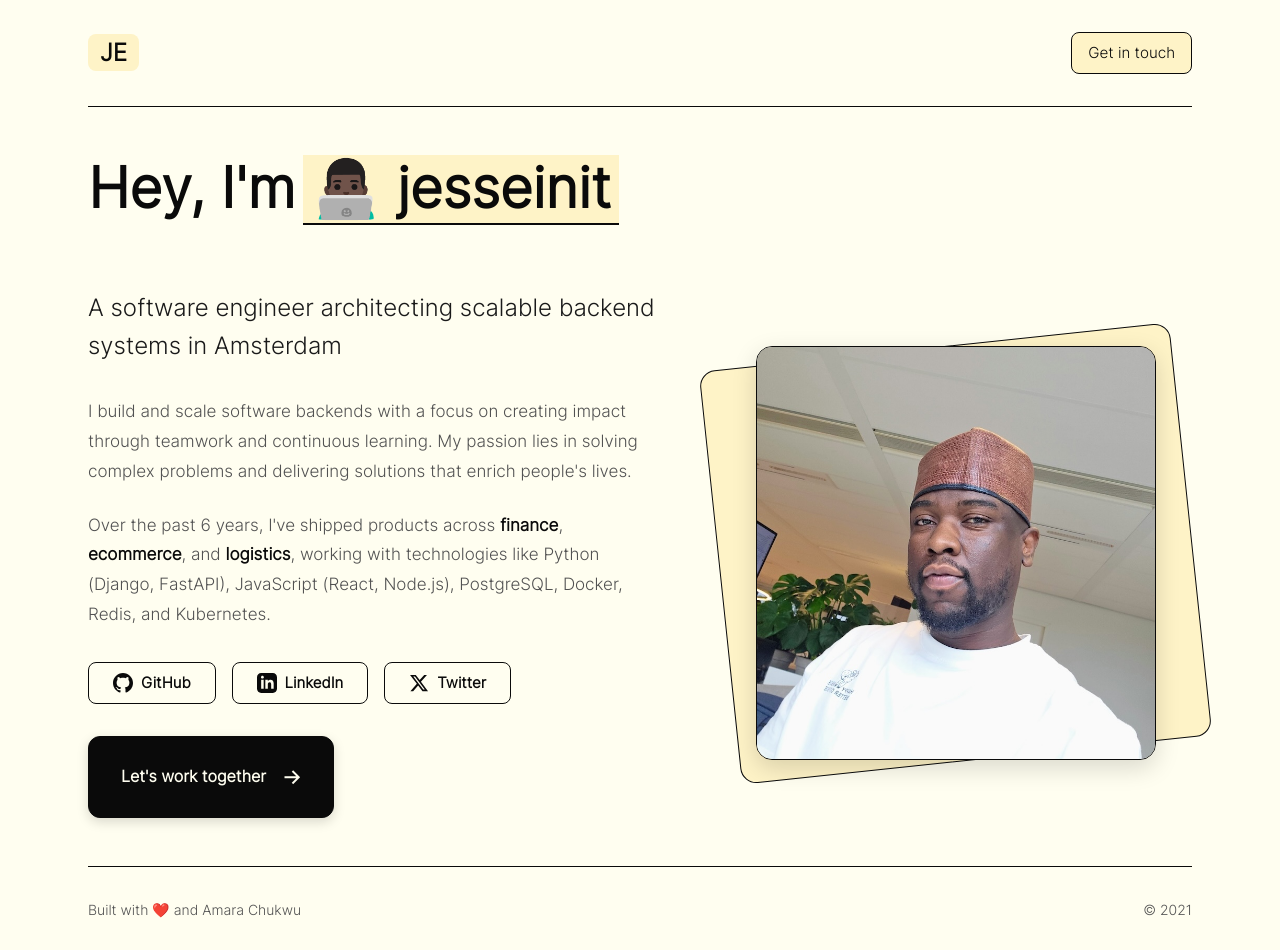
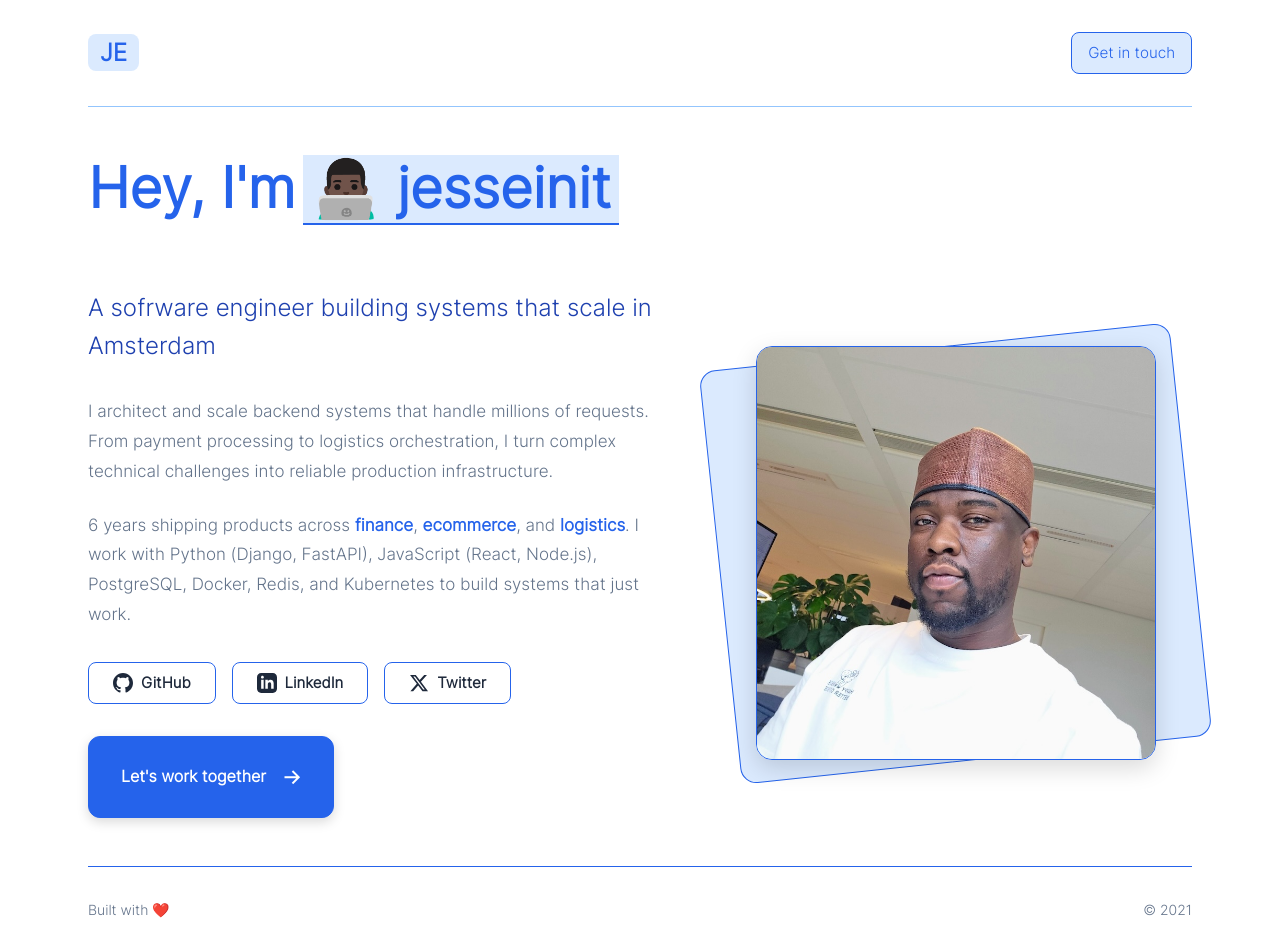
Before and after one commit to jesseinit/jesseinit.github.io, a Next.js app: page / in a window 1280 px wide. Shown: the top 950 px of the page. Built offline with nearby package versions, Linux system fonts and the light colour scheme.

Commit message:
chore: update footer text, enhance rate card layout, and refine styles

```diff
--- a/components/Footer.js
+++ b/components/Footer.js
@@ -3,7 +3,7 @@ export default function Footer() {
     <footer className="footer">
       <div className="footer-content">
         <p>
-          Built with <span className="heart">❤️</span> and Amara Chukwu
+          Built with <span className="heart">❤️</span>
         </p>
         <p className="footer-year">© {new Date().getFullYear()}</p>
       </div>
--- a/pages/index.js
+++ b/pages/index.js
@@ -13,20 +13,20 @@ export default function Home() {
           <div className="hero-content">
 
             <p className="hero-subtitle">
-              A software engineer architecting scalable backend systems in Amsterdam
+              A sofrware engineer building systems that scale in Amsterdam
             </p>
 
             <div className="hero-description">
               <p>
-                I build and scale software backends with a focus on creating impact through
-                teamwork and continuous learning. My passion lies in solving complex problems
-                and delivering solutions that enrich people's lives.
+                I architect and scale backend systems that handle millions of requests.
+                From payment processing to logistics orchestration, I turn complex
+                technical challenges into reliable production infrastructure.
               </p>
 
               <p>
-                Over the past 6 years, I've shipped products across <strong>finance</strong>, <strong>ecommerce</strong>,
-                and <strong>logistics</strong>, working with technologies like Python (Django, FastAPI),
-                JavaScript (React, Node.js), PostgreSQL, Docker, Redis, and Kubernetes.
+                6 years shipping products across <strong>finance</strong>, <strong>ecommerce</strong>, and <strong>logistics</strong>.
+                I work with Python (Django, FastAPI), JavaScript (React, Node.js), PostgreSQL,
+                Docker, Redis, and Kubernetes to build systems that just work.
               </p>
             </div>
 
--- a/pages/rates.js
+++ b/pages/rates.js
@@ -51,7 +51,7 @@ export default function Rates() {
         <Layout
             title="EUR to NGN Exchange Rates - Jesse Egbosionu"
             description="Compare live EUR to NGN exchange rates across multiple providers."
-            showNavLinks={true}
+            showNavLinks={false}
         >
             <section className="rates-section">
                 <div className="rates-header">
--- a/styles/globals.scss
+++ b/styles/globals.scss
@@ -6,16 +6,16 @@
 }
 
 :root {
-  --color-primary: #0a0a0a;
-  --color-secondary: #1a1a1a;
-  --color-accent: #fef3c7;
-  --color-accent-hover: #fde68a;
-  --color-background: #fffef0;
-  --color-surface: #fefce8;
-  --color-border: #fde68a;
-  --color-text: #0a0a0a;
-  --color-text-muted: #525252;
-  --color-success: #fbbf24;
+  --color-primary: #2563eb;
+  --color-secondary: #1e40af;
+  --color-accent: #dbeafe;
+  --color-accent-hover: #bfdbfe;
+  --color-background: #ffffff;
+  --color-surface: #f8fafc;
+  --color-border: #93c5fd;
+  --color-text: #1e293b;
+  --color-text-muted: #64748b;
+  --color-success: #3b82f6;
 
   --spacing-xs: 0.5rem;
   --spacing-sm: 1rem;
@@ -81,8 +81,8 @@ strong {
 // HEADER
 .header {
   padding: var(--spacing-lg) 0;
-  border-bottom: 1px solid var(--color-primary);
-  background: rgba(255, 254, 240, 0.95);
+  border-bottom: 1px solid var(--color-border);
+  background: rgba(255, 255, 255, 0.95);
   backdrop-filter: blur(10px);
   position: sticky;
   top: 0;
@@ -509,39 +509,36 @@ strong {
 }
 
 .rate-card {
-  position: relative;
   display: flex;
   flex-direction: column;
   gap: var(--spacing-md);
   padding: var(--spacing-lg);
   background: var(--color-background);
-  border: 1px solid var(--color-primary);
+  border: 1px solid var(--color-border);
   border-radius: var(--radius-lg);
   transition: all 0.3s ease;
   cursor: pointer;
   animation: fadeInUp 0.6s ease forwards;
   opacity: 0;
+  position: relative;
   overflow: hidden;
 
   &:hover {
     background: var(--color-accent);
     transform: translateY(-4px);
-    box-shadow: 0 8px 16px rgba(0, 0, 0, 0.15);
+    box-shadow: 0 8px 16px rgba(37, 99, 235, 0.15);
 
     .visit-link {
       color: var(--color-primary);
       transform: translateX(4px);
     }
-
-    .provider-logo-faded {
-      opacity: 0.15;
-    }
   }
 
   &.best {
     border-width: 2px;
+    border-color: var(--color-primary);
     background: var(--color-accent);
-    box-shadow: 0 4px 12px rgba(0, 0, 0, 0.15);
+    box-shadow: 0 4px 12px rgba(37, 99, 235, 0.15);
 
     &::before {
       content: '';
@@ -551,11 +548,10 @@ strong {
       right: 0;
       height: 3px;
       background: var(--color-primary);
-      z-index: 1;
     }
 
     &:hover {
-      box-shadow: 0 8px 24px rgba(0, 0, 0, 0.25);
+      box-shadow: 0 8px 24px rgba(37, 99, 235, 0.25);
     }
 
     .provider-name {
@@ -568,36 +564,6 @@ strong {
   }
 }
 
-.provider-logo-background {
-  position: absolute;
-  right: 10px;
-  top: 50%;
-  transform: translateY(-50%);
-  width: 120px;
-  height: 120px;
-  display: flex;
-  align-items: center;
-  justify-content: center;
-  pointer-events: none;
-}
-
-.provider-logo-faded {
-  width: 100%;
-  height: 100%;
-  object-fit: contain;
-  opacity: 0.12;
-  filter: grayscale(100%);
-  transition: opacity 0.3s ease;
-}
-
-.rate-card-content {
-  position: relative;
-  z-index: 1;
-  display: flex;
-  flex-direction: column;
-  gap: var(--spacing-md);
-}
-
 .rate-card-header {
   display: flex;
   justify-content: space-between;
@@ -605,10 +571,23 @@ strong {
   gap: var(--spacing-sm);
 }
 
+.provider-info {
+  display: flex;
+  align-items: center;
+  gap: var(--spacing-sm);
+}
+
+.provider-logo {
+  width: 40px;
+  height: 40px;
+  object-fit: contain;
+  border-radius: var(--radius-sm);
+}
+
 .provider-name {
   font-size: 1.25rem;
   font-weight: 700;
-  color: var(--color-primary);
+  color: var(--color-text);
 }
 
 .best-badge {
@@ -651,10 +630,34 @@ strong {
 @keyframes starRotate {
   0% {
     transform: rotate(0deg);
+    color: #fbbf24; // bright yellow
+  }
+
+  16.66% {
+    color: #ffffff; // white
+  }
+
+  33.33% {
+    transform: rotate(60deg);
+    color: #ec4899; // hot pink
+  }
+
+  50% {
+    color: #f87171; // light red
+  }
+
+  66.66% {
+    transform: rotate(120deg);
+    color: #fb923c; // bright orange
+  }
+
+  83.33% {
+    color: #f472b6; // pink
   }
 
   100% {
-    transform: rotate(360deg);
+    transform: rotate(180deg);
+    color: #facc15; // yellow
   }
 }
 
```
Also changed, not shown: components/RateCard.js (+5 -8 lines).
